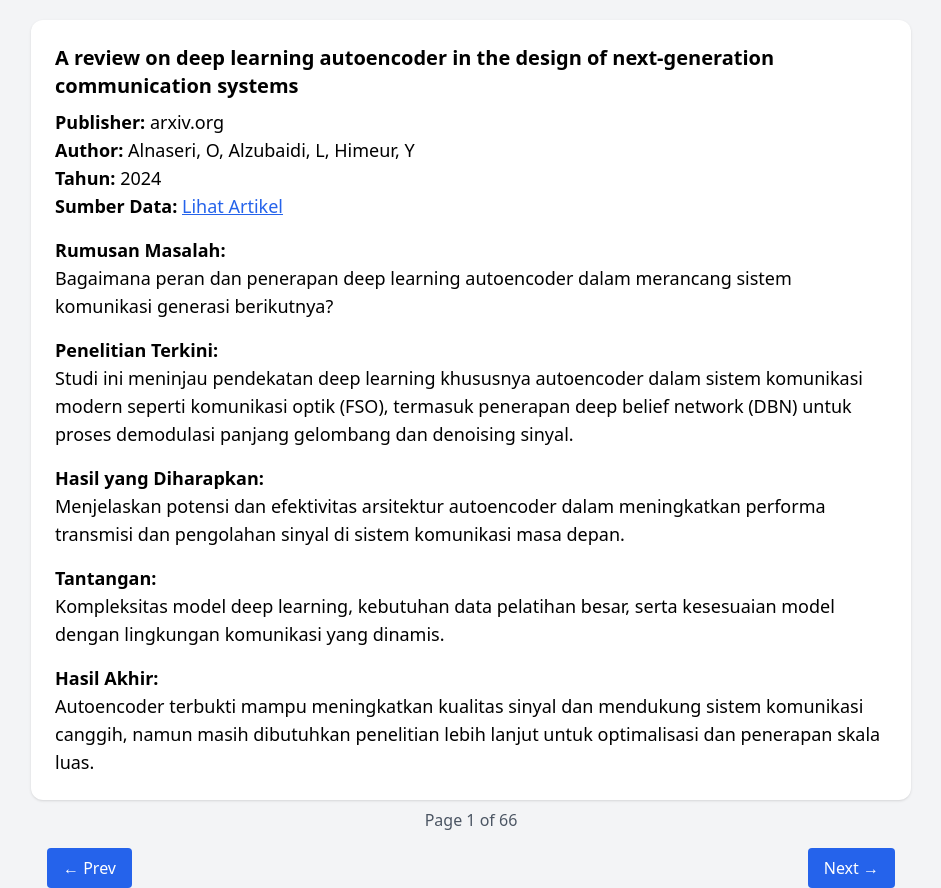
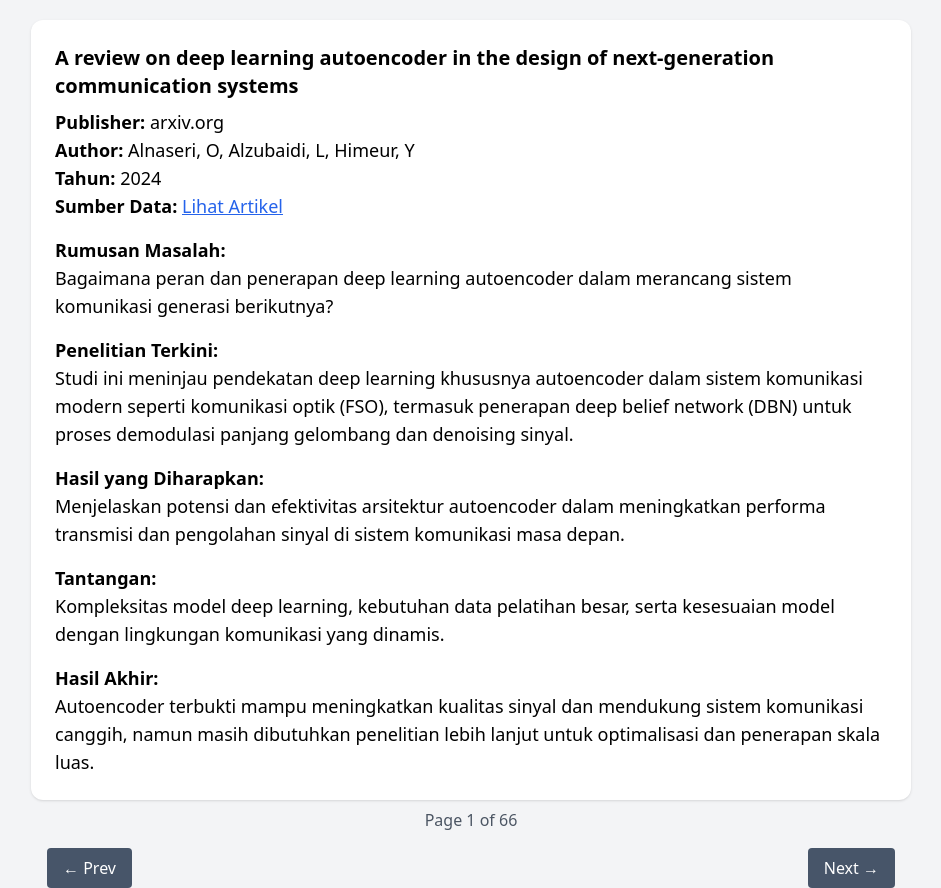
Before and after one commit to sindhu-nugroho/flipbbok, a plain HTML site: page index.html in a window 1280 px wide. Shown: the part 40-928 px from the top of the page, without its empty margins (169-1110 px from the left). Drawn offline with nearby package versions, Linux system fonts and the light colour scheme.

Commit message:
button color fix

```diff
--- a/index.html
+++ b/index.html
@@ -21,8 +21,8 @@
     </div>
 
     <div class="flex justify-between mt-4 px-4">
-      <button onclick="prevPage()" class="bg-blue-600 text-white px-4 py-2 rounded hover:bg-blue-500">← Prev</button>
-      <button onclick="nextPage()" class="bg-blue-600 text-white px-4 py-2 rounded hover:bg-blue-500">Next →</button>
+      <button onclick="prevPage()" class="bg-slate-600 text-white px-4 py-2 rounded hover:bg-blue-500">← Prev</button>
+      <button onclick="nextPage()" class="bg-slate-600 text-white px-4 py-2 rounded hover:bg-blue-500">Next →</button>
     </div>
   </div>
 
```
